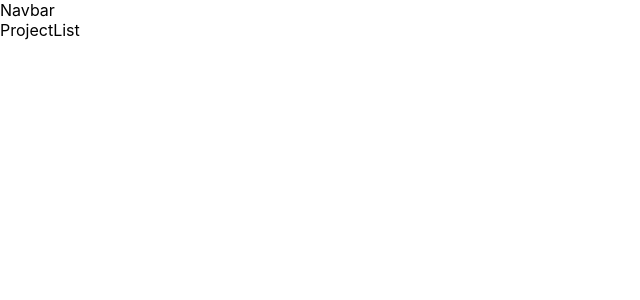
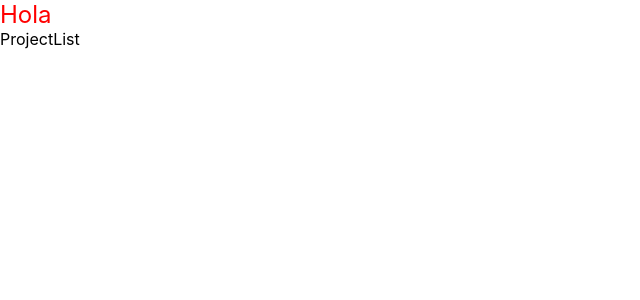
Before and after one commit to tomidziurdzia/projects-tasks-pern, a React (Vite) app in the folder client/: page / in a window 1280 px wide. Shown: the top 300 px of the page, without its empty margins (0-640 px from the left). Built offline with nearby package versions, Linux system fonts and the light colour scheme.

Commit message:
Instale styled-component

```diff
--- a/client/package.json
+++ b/client/package.json
@@ -10,7 +10,8 @@
   "dependencies": {
     "react": "^18.0.0",
     "react-dom": "^18.0.0",
-    "react-router-dom": "^6.3.0"
+    "react-router-dom": "^6.3.0",
+    "styled-components": "^5.3.5"
   },
   "devDependencies": {
     "@types/react": "^18.0.0",
--- a/client/src/App.jsx
+++ b/client/src/App.jsx
@@ -1,4 +1,5 @@
 import { BrowserRouter, Routes, Route } from "react-router-dom";
+import styled from "styled-components";
 import Navbar from "./components/Navbar.jsx";
 import ProjectList from "./components/ProjectList.jsx";
 import ProjectForm from "./components/ProjectForm.jsx";
--- a/client/src/components/Navbar.jsx
+++ b/client/src/components/Navbar.jsx
@@ -1,7 +1,13 @@
 import React from "react";
+import styled from "styled-components";
+
+const Nav = styled.nav`
+  font-size: 24px;
+  color: red;
+`;
 
 const Navbar = () => {
-  return <div>Navbar</div>;
+  return <Nav>Hola</Nav>;
 };
 
 export default Navbar;
```
Also changed, not shown: 1 other file (tests, documents, lock files or other folders).
